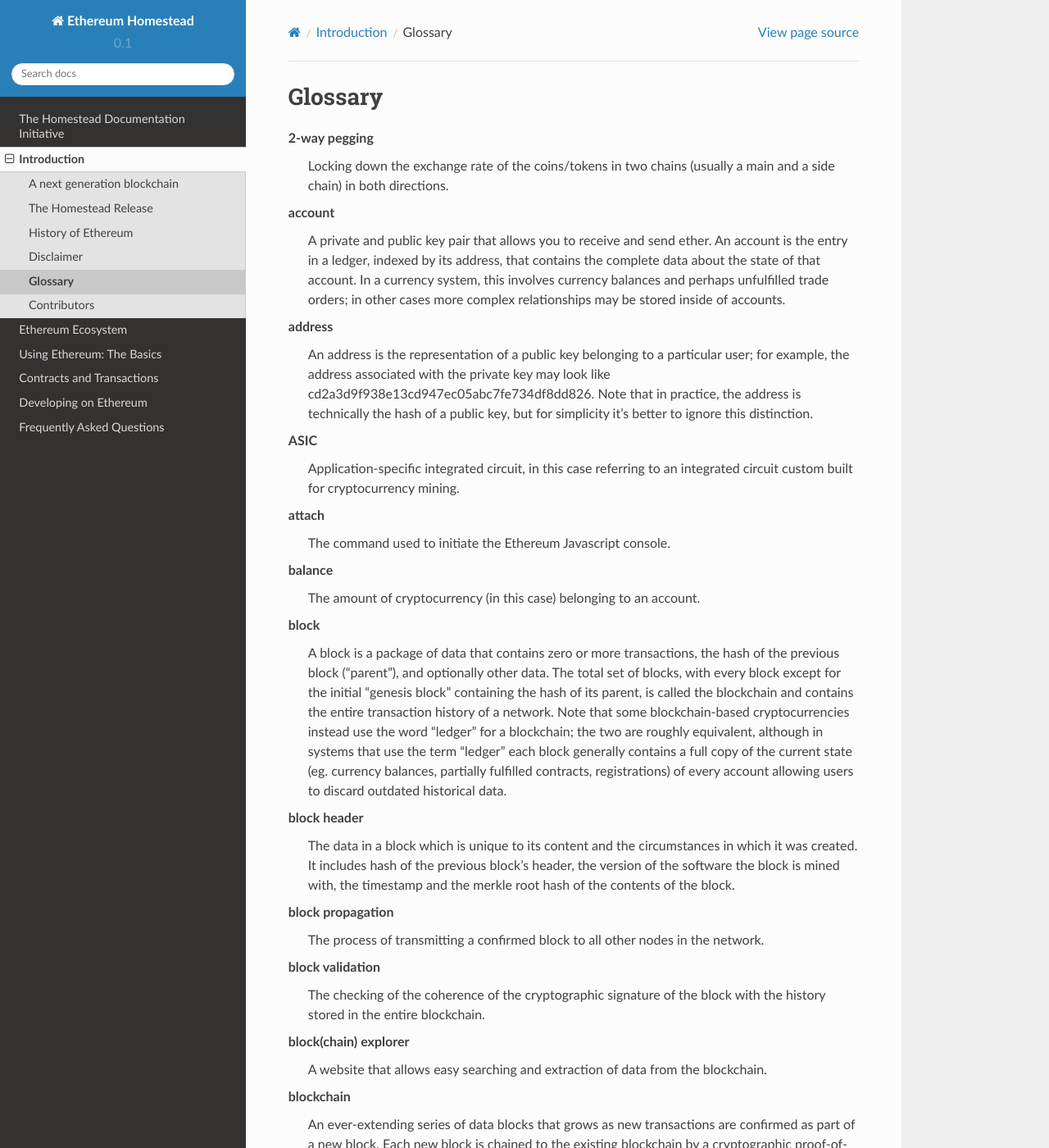
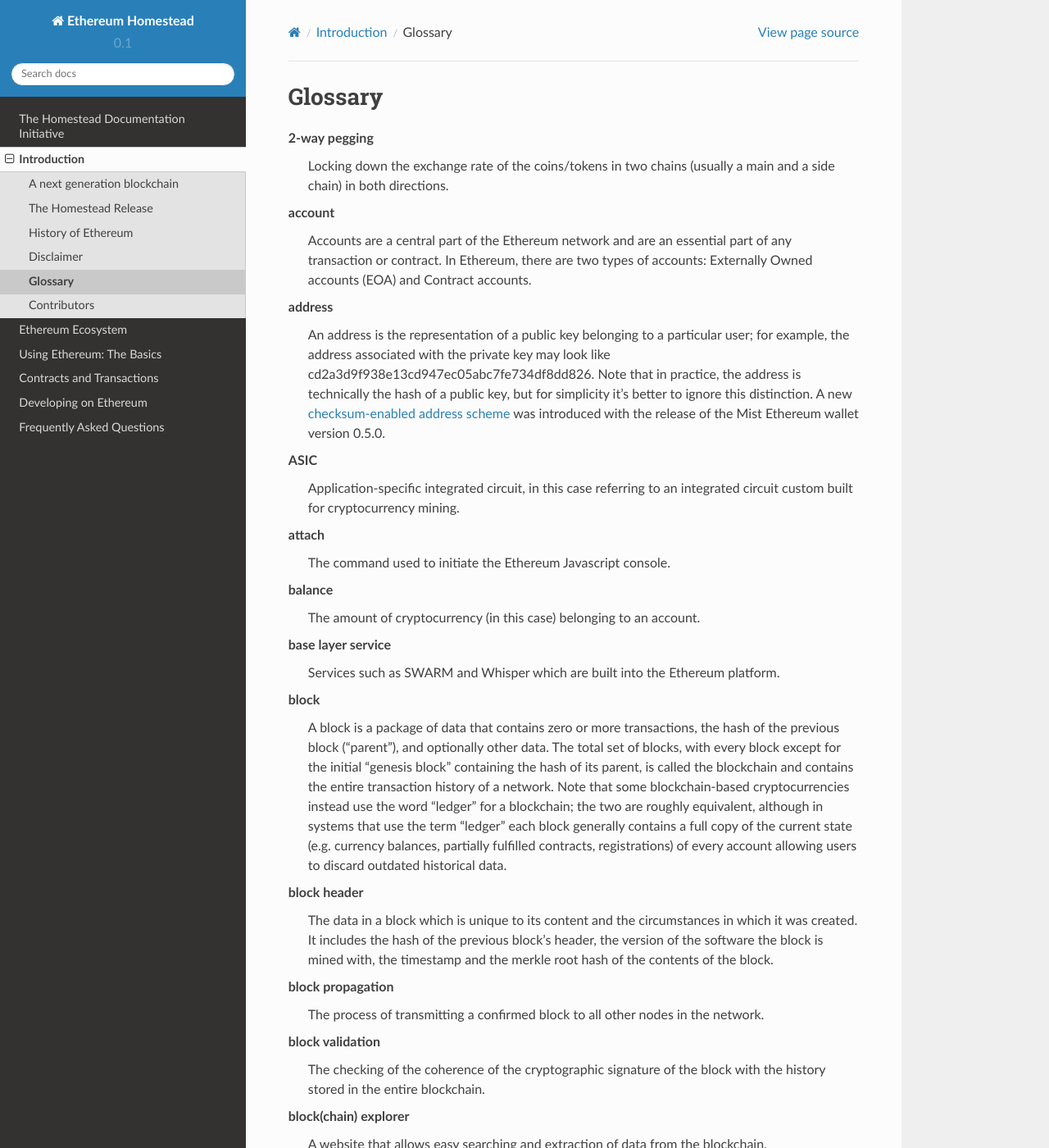
Before and after one commit to ethereum/homestead-guide, a Sphinx documentation site: the page built from source/introduction/glossary.rst, in a window 1280 px wide and 1400 px high. Shown: the whole window at 82% size. Built offline with Sphinx 7.4.7 and the Read the Docs theme 2.0.0, drawn with Linux system fonts in a browser that asks for light colours; some of the changed text lies outside the part shown.

Commit message:
glossary done

```diff
--- a/source/introduction/glossary.rst
+++ b/source/introduction/glossary.rst
@@ -9,7 +9,7 @@
       Đ, `D with stroke <https://en.wikipedia.org/wiki/D_with_stroke>`_, is used in Old English, Middle English, Icelandic, and Faroese to stand for an uppercase letter "Eth". The uppercase eth (Ð) is also used to symbolize the cryptocurrency Dogecoin.
 
    decentralized application
-      A program which is run by many people which either uses or creates a decentralized network for some specific purpose (eg. connecting buyers and sellers in some marketplace, sharing files, online file storage, maintaining a currency). Ethereum-based decentralized applications (also called Đapps, where the Đ is the Norse letter "eth") typically consist of an HTML/Javascript webpage and aspecial Javascript API for sending transactions to the blockchain, reading data from the blockchain, and interacting with Whisper and Swarm. A Đapp typically also has a specific associated contract on the blockchain, though Đapps that facilitate the creation of many contracts are quite possible.
+      A program which is run by many people which either uses or creates a decentralized network for some specific purpose (e.g. connecting buyers and sellers in some marketplace, sharing files, online file storage, maintaining a currency). Ethereum-based decentralized applications (also called Đapps, where the Đ is the Norse letter "eth") typically consist of an HTML/Javascript webpage and a special Javascript API for sending transactions to the blockchain, reading data from the blockchain, and interacting with Whisper and Swarm. A Đapp typically also has a specific associated contract on the blockchain, though Đapps that facilitate the creation of many contracts are quite possible.
 
    decentralized organization
       An organization that has no centralized leadership, instead using a combination of formal democratic voting processes and stigmergic self-organization as their primary operating principles. A less impressive but sometimes confused concept is a "geographically distributed organization", an organization where people work far apart from each other and which may even have no office at all; GDOs can still have formal centralized leadership.
@@ -39,22 +39,20 @@
       A protocol is incentive-compatible if everyone is better off "following the rules" than attempting to cheat, at least unless a very large number of people agree to cheat together at the same time.
 
    decentralized autonomous organization
-      Decentralized organizations where the method of governance is in some fashion "autonomous", ie. it's not controlled by some form of discussion process or committee.
+      Decentralized organizations where the method of governance is in some fashion "autonomous", i.e. it's not controlled by some form of discussion process or committee.
 
    token system
       A fungible virtual good that can be traded. More formally, a token system is a database mapping addresses to numbers with the property that the primary allowed operation is a transfer of N tokens from A to B, with the conditions that N is non-negative, N is not greater than A's current balance, and a document authorizing the transfer is digitally signed by A. Secondary "issuance" and "consumption" operations may also exist, transaction fees may also be collected, and simultaneous multi-transfers with many parties may be possible. Typical use cases include currencies, cryptographic tokens inside of networks, company shares and digital gift cards.
 
    block
-      A block is a package of data that contains zero or more transactions, the hash of the previous block ("parent"), and optionally other data. The total set of blocks, with every block except for the initial "genesis block" containing the hash of its parent, is called the blockchain and contains the entire transaction history of a network. Note that some blockchain-based cryptocurrencies instead use the word "ledger" for a blockchain; the two are roughly equivalent, although in systems that use the term "ledger" each block generally contains a full copy of the current state (eg. currency balances, partially fulfilled contracts, registrations) of every account allowing users to discard outdated historical data.
+      A block is a package of data that contains zero or more transactions, the hash of the previous block ("parent"), and optionally other data. The total set of blocks, with every block except for the initial "genesis block" containing the hash of its parent, is called the blockchain and contains the entire transaction history of a network. Note that some blockchain-based cryptocurrencies instead use the word "ledger" for a blockchain; the two are roughly equivalent, although in systems that use the term "ledger" each block generally contains a full copy of the current state (e.g. currency balances, partially fulfilled contracts, registrations) of every account allowing users to discard outdated historical data.
 
-   account
-      A private and public key pair that allows you to receive and send ether. An account is the entry in a ledger, indexed by its address, that contains the complete data about the state of that account. In a currency system, this involves currency balances and perhaps unfulfilled trade orders; in other cases more complex relationships may be stored inside of accounts.
-
+   dapp
    Đapp
       Unofficially stands for either "distributed app" or "eth app". Some say it is pronounced Ethapp due to the use of the uppercase eth letter Ð.
 
    address
-      An address is the representation of a public key belonging to a particular user; for example, the address associated with the private key may look like cd2a3d9f938e13cd947ec05abc7fe734df8dd826. Note that in practice, the address is technically the hash of a public key, but for simplicity it's better to ignore this distinction.
+      An address is the representation of a public key belonging to a particular user; for example, the address associated with the private key may look like cd2a3d9f938e13cd947ec05abc7fe734df8dd826. Note that in practice, the address is technically the hash of a public key, but for simplicity it's better to ignore this distinction. A new `checksum-enabled address scheme <https://github.com/ethereum/EIPs/issues/55>`_ was introduced with the release of the Mist Ethereum wallet version 0.5.0.
 
    ether
       Ether is the name of the currency used within Ethereum. It is used to pay for computations within the EVM.
@@ -172,19 +170,19 @@
       In the case of Blockchain Proof of Work scenarios, the hash value, found by a Miner, matching the network's Difficulty thus proving the Block Validity is called Nonce as well.
 
    proof-of-work
-      Often seen in its abbreviated form "PoW", it refers to a mathematical value that can act act as the proof of having solved a resource and time consuming computational problem.
+      Often seen in its abbreviated form "PoW", it refers to a mathematical value that can act as the proof of having solved a resource and time consuming computational problem.
 
    proof-of-stake
-      An alternative method of mining blocks that require miners to demonstrate their possession of a certain amount of the currency of the network in question. This works on the principle that miners will be disincentivised to try to undermine a network in which they have a stake in. PoS is less wasteful than PoW, but is still often used together with it to provide added security to the network.
+      An alternative method of mining blocks that require miners to demonstrate their possession of a certain amount of the currency of the network in question. This works on the principle that miners will be disincentivised to try to undermine a network in which they have a stake. PoS is less wasteful than PoW, but is still often used together with it to provide added security to the network.
 
    CASPER
-      Casper is a security-deposit based economic consensus protocol. This means that nodes, so called “bonded validators”, have to place a security deposit (an action we call “bonding”) in order to serve the consensus by producing blocks. If a validator produces anything that Casper considers “invalid”, their deposit are forfeited along with the privilege of participating in the consensus process.
+      Casper is a security-deposit based economic consensus protocol. This means that nodes, so called “bonded validators”, have to place a security deposit (an action we call “bonding”) in order to serve the consensus by producing blocks. If a validator produces anything that Casper considers “invalid”, the deposit is forfeited along with the privilege of participating in the consensus process.
 
    consensus
       The agreement among all nodes in the network about the state of the Ethereum network.
 
    homestead
-      Homestead is the second major version release of the Ethereum platform. Homestead includes several protocol changes and a networking change that makes possible further network upgrades: `EIP\-2 Main homestead hardfork changes <https://github.com/ethereum/EIPs/blob/master/EIPS/eip-2.mediawiki>`_; `EIP\-7 Hardfork EVM update (DELEGATECALL) <https://github.com/ethereum/EIPs/blob/master/EIPS/eip-7.md>`_; `EIP\-8 devp2p forward compatibility <https://github.com/ethereum/EIPs/blob/master/EIPS/eip-8.md>`_. Homestead will launch when block 1,150,00 is reached on the Mainnet. On the Testnet, Homestead will launch at block 494,000.
+      Homestead is the second major version release of the Ethereum platform. Homestead includes several protocol changes and a networking change that makes possible further network upgrades: `EIP\-2 Main homestead hardfork changes <https://github.com/ethereum/EIPs/blob/master/EIPS/eip-2.mediawiki>`_; `EIP\-7 Hardfork EVM update (DELEGATECALL) <https://github.com/ethereum/EIPs/blob/master/EIPS/eip-7.md>`_; `EIP\-8 devp2p forward compatibility <https://github.com/ethereum/EIPs/blob/master/EIPS/eip-8.md>`_. Homestead will launch when block 1,150,000 is reached on the Mainnet. On the Testnet, Homestead will launch at block 494,000.
 
    metropolis
       The third stage of Ethereum's release. This is the stage when the user interfaces come out (e.g. Mist), including a Dapp store, and non-technical users should feel comfortable joining at this point.
@@ -214,10 +212,10 @@
       A micropayment is a financial transaction involving a very small sum of money (<1 USD) and usually one that occurs online.
 
    sharding
-      The splitting the space of possible accounts (contracts are accounts too) into subspaces, for example, based on first digits of their numerical addresses. This allows for contract executions to be executed within 'shards' instead of network wide, allowing for faster transactions and greater scalability.
+      The splitting of the space of possible accounts (contracts are accounts too) into subspaces, for example, based on first digits of their numerical addresses. This allows for contract executions to be executed within 'shards' instead of network wide, allowing for faster transactions and greater scalability.
 
    hash
-      A cryptographic function which takes an input (or 'message') and returns a fixed-size alphanumeric string, which is called the hash value (sometimes called a message digest, a digital fingerprint, a digest or a checksum). A hash function (or hash algorithm) is a process by which a document (ie. a piece of data or file) is processed into a small piece of data (usually 32 bytes) which looks completely random, and from which no meaningful data can be recovered about the document, but which has the important property that the result of hashing one particular document is always the same. Additionally, it is crucially important that it is computationally infeasible to find two documents that have the same hash. Generally, changing even one letter in a document will completely randomize the hash; for example, the SHA3 hash of "Saturday" is c38bbc8e93c09f6ed3fe39b5135da91ad1a99d397ef16948606cdcbd14929f9d, whereas the SHA3 hash of Caturday is b4013c0eed56d5a0b448b02ec1d10dd18c1b3832068fbbdc65b98fa9b14b6dbf. Hashes are usually used as a way of creating a globally agreed-upon identifier for a particular document that cannot be forged.
+      A cryptographic function which takes an input (or 'message') and returns a fixed-size alphanumeric string, which is called the hash value (sometimes called a message digest, a digital fingerprint, a digest or a checksum). A hash function (or hash algorithm) is a process by which a document (i.e. a piece of data or file) is processed into a small piece of data (usually 32 bytes) which looks completely random, and from which no meaningful data can be recovered about the document, but which has the important property that the result of hashing one particular document is always the same. Additionally, it is crucially important that it is computationally infeasible to find two documents that have the same hash. Generally, changing even one letter in a document will completely randomize the hash; for example, the SHA3 hash of "Saturday" is c38bbc8e93c09f6ed3fe39b5135da91ad1a99d397ef16948606cdcbd14929f9d, whereas the SHA3 hash of Caturday is b4013c0eed56d5a0b448b02ec1d10dd18c1b3832068fbbdc65b98fa9b14b6dbf. Hashes are usually used as a way of creating a globally agreed-upon identifier for a particular document that cannot be forged.
 
    crypto-fuel
       Similar to 'gas', referring to the amount of cryptocurrency required to power a transaction.
@@ -233,9 +231,6 @@
 
    blocktime
       The average time interval between the mining of two blocks.
-
-   difficulty
-      The amount of effort required to mine a new block.
 
    network hashrate
       The number of hash calculations the network can make per second collectively.
@@ -262,8 +257,7 @@
       Merkle Patricia trees provide a cryptographically authenticated data structure that can be used to store all (key, value) bindings. They are fully deterministic, meaning that a Patricia tree with the same (key,value) bindings is guaranteed to be exactly the same down to the last byte and therefore have the same root hash, provide the holy grail of O(log(n)) efficiency for inserts, lookups and deletes, and are much easier to understand and code than more complex comparison-based alternatives like red-black trees.
 
    DAG
-      DAG stands for Directed Acyclic Graph. It is a graph, a set of nodes and links between nodes, that has very special properties.
-      Ethereum uses a DAG in Ethash, the Ethereum Proof of Work (POW) algorithm.The Ethash DAG takes a long time to be generated, which is done by a Miner node into a cache file for each Epoch. The file data is then used when a value from this graph is required by the algorithm.
+      DAG stands for Directed Acyclic Graph. It is a graph, a set of nodes and links between nodes, that has very special properties. Ethereum uses a DAG in Ethash, the Ethereum Proof of Work (POW) algorithm.The Ethash DAG takes a long time to be generated, which is done by a Miner node into a cache file for each Epoch. The file data is then used when a value from this graph is required by the algorithm.
 
    uncle rate
       The number of uncles produced per block.
@@ -275,13 +269,13 @@
       Sale of cryptocurrency before the actual launch of the network.
 
    static node
-      ?
+      A feature supported by Geth, the Golang Ethereum client, which makes it possible to always connect to specific peers. Static nodes are re-connected on disconnects. For details, see the :ref:`section on static nodes <cr-static-node>`.
 
    bootnode
       The nodes which can be used to initiate the discovery process when running a node. The endpoints of these nodes are recorded in the Ethereum source code.
 
    exchange
-      An online marketplace which facilitate the exchange of crypto or fiat currencies based on the market exchange rate.
+      An online marketplace which facilitates the exchange of crypto or fiat currencies based on the market exchange rate.
 
    compiler
       A program that translates pieces of code written in high level languages into low level executable code.
@@ -290,10 +284,10 @@
       The first block in a blockchain.
 
    network id
-      An number which identifies a particular version of the Ethereum network.
+      A number which identifies a particular version of the Ethereum network.
 
    block header
-      The data in a block which is unique to its content and the circumstances in which it was created. It includes hash of the previous block's header, the version of the software the block is mined with, the timestamp and the merkle root hash of the contents of the block.
+      The data in a block which is unique to its content and the circumstances in which it was created. It includes the hash of the previous block's header, the version of the software the block is mined with, the timestamp and the merkle root hash of the contents of the block.
 
    pending transaction
       A transaction that is not yet confirmed by the Ethereum network.
@@ -329,7 +323,7 @@
       A string of characters derived from a private key that can be made public. The public key can be used to verify the authenticity of any signature created using the private key.
 
    encryption
-      Encryption is the conversion of electronic data into a form unreadable by anyone except the owner of the correct decryption key. It can further be described as a process by which a document (plaintext) is combined with a shorter string of data, called a key (eg. c85ef7d79691fe79573b1a7064c19c1a9819ebdbd1faaab1a8ec92344438aaf4), to produce an output (ciphertext) which can be "decrypted" back into the original plaintext by someone else who has the key, but which is incomprehensible and computationally infeasible to decrypt for anyone who does not have the key.
+      Encryption is the conversion of electronic data into a form unreadable by anyone except the owner of the correct decryption key. It can further be described as a process by which a document (plaintext) is combined with a shorter string of data, called a key (e.g. c85ef7d79691fe79573b1a7064c19c1a9819ebdbd1faaab1a8ec92344438aaf4), to produce an output (ciphertext) which can be "decrypted" back into the original plaintext by someone else who has the key, but which is incomprehensible and computationally infeasible to decrypt for anyone who does not have the key.
 
    digital signature
       A mathematical scheme for demonstrating the authenticity of a digital message or documents.
@@ -350,6 +344,8 @@
       A computer program that runs as a background process instead of in direct control by an interactive user.
 
    system service
+      See base layer service
+
    base layer service
       Services such as SWARM and Whisper which are built into the Ethereum platform.
 
@@ -377,6 +373,33 @@
    block(chain) explorer
       A website that allows easy searching and extraction of data from the blockchain.
 
+   geth
+      Ethereum client implemented in the Golang programming language, based on the protocol as defined in the Ethereum Yellow Paper.
+
+   eth
+      Ethereum client implemented in the C++ programming language, based on the protocol as defined in the Ethereum Yellow Paper.
+
+   ethereumjs
+      Ethereum client implemented in the Javascript/Node programming language, based on the protocol as defined in the Ethereum Yellow Paper.
+
+   pyethereum
+      Ethereum client implemented in the Python programming language, based on the protocol as defined in the Ethereum Yellow Paper.
+
+   ethereumj
+      Ethereum client implemented in the Java programming language, based on the protocol as defined in the Ethereum Yellow Paper.
+
+   ethereumh
+      Ethereum client implemented in the Haskell programming language, based on the protocol as defined in the Ethereum Yellow Paper.
+
+   parity
+      Ethereum client implemented in the Rust programming language, based on the protocol as defined in the Ethereum Yellow Paper.
+
+   difficulty
+      In very general terms, the amount of effort required to mine a new block. With the launch of Homestead, the `difficulty adjustment algorithm will change <https://github.com/ethereum/EIPs/blob/master/EIPS/eip-2.mediawiki>`_.
+
+   account
+      Accounts are a central part of the Ethereum network and are an essential part of any transaction or contract. In Ethereum, there are two types of accounts: Externally Owned accounts (EOA) and Contract accounts.
+
    HLL (obsolete)
       Acronym for Higher Level Language, which is what Serpent and Solidity are. HLL is what early Ðapp developers called Ethereum programming languages that did not touch the low level elements. This phrase has been phased out.
 
--- a/source/using-ethereum-the-basics/connecting-to-the-network.rst
+++ b/source/using-ethereum-the-basics/connecting-to-the-network.rst
@@ -107,6 +107,8 @@
 --------------------------------------------------------------------------------
 If you already have a full Ethereum node synced, you can export the blockchain data from the fully synced node and import it into your new node. You can accomplish this in geth by exporting your full node with the command ``geth export filename`` and importing the blockchain into your node using ``geth import filename``.
 
+.. _cr-static-node:
+
 Static Nodes, Trusted Nodes, and Boot Nodes
 ================================================================================
 
```
Also changed, not shown: other parts of source/introduction/glossary.rst (+3 -3 lines).
